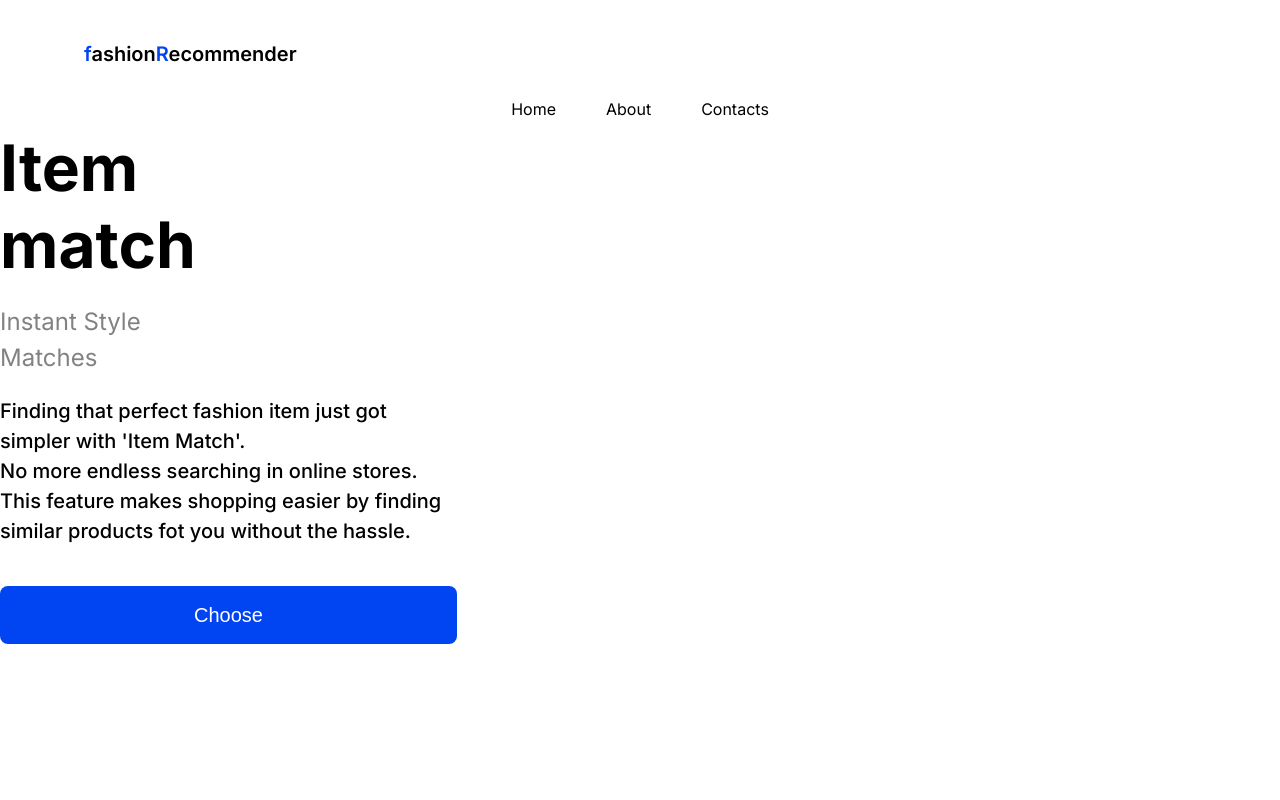
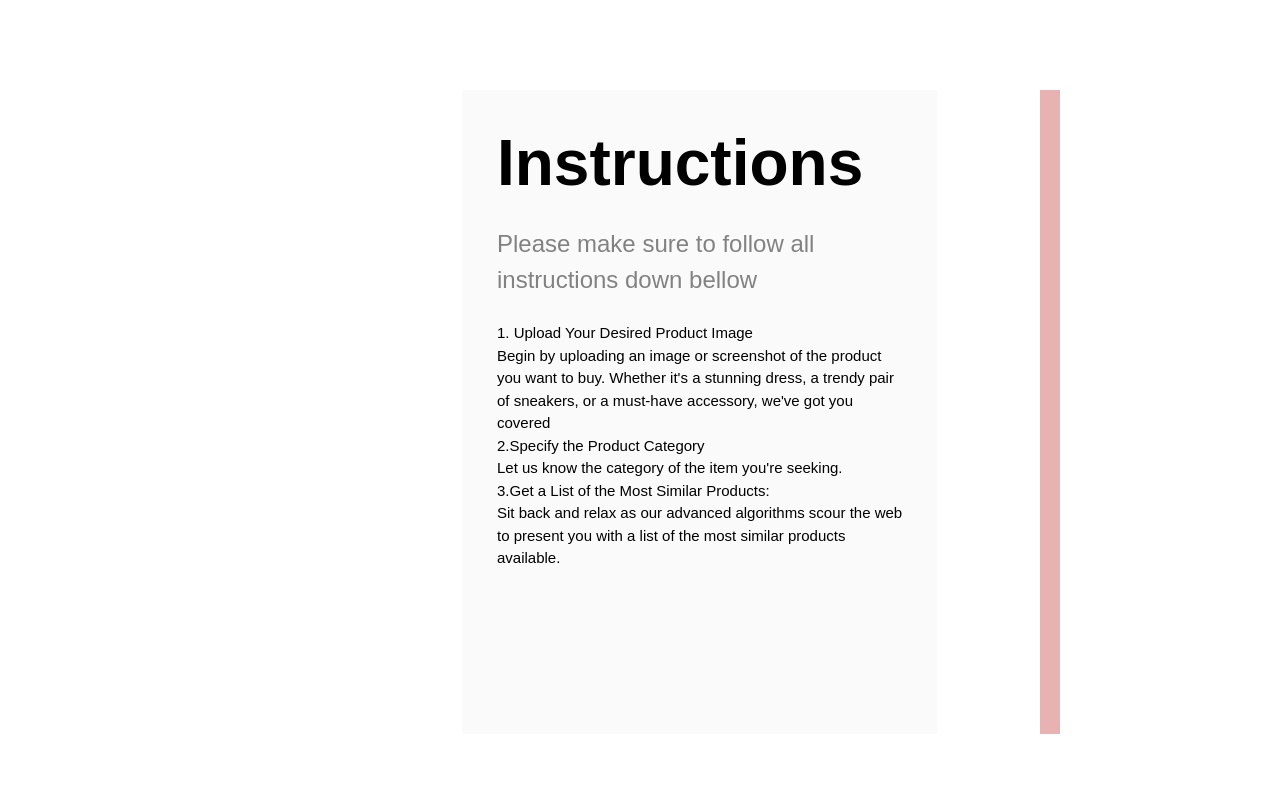
Before and after one commit to mAree002/Dualmon2024_frontend, a React (Vite) app: page / in a window 1280 px wide. Shown: the top 800 px of the page. Built offline with nearby package versions, Linux system fonts and the light colour scheme.

Commit message:
second page layaout and instruction

```diff
--- a/src/App.tsx
+++ b/src/App.tsx
@@ -12,11 +12,13 @@ import Home from './components/Home';
 import About from './components/Aboout';
 import Contacts from './components/Contacts';
 import Navigation_header from './components/navigation_header'
-// import OtherPage from './components/OtherPage'
+import InstructionsBox from './components/Secondlay.tsx'
+import Instructions from './components/Instructions.tsx';
 
 function App() {
   return (
     <>
+    <InstructionsBox/>
     <Navigation_header />
       <br />
     <Router>
@@ -26,10 +28,8 @@ function App() {
         <Route path="/" element={<Home />} />
         <Route path="/about" element={<About />} />
         <Route path="/contacts" element={<Contacts />} />
-        {/* <Route path="/other-page" element={<OtherPage/>}/> */}
-      </Routes>
+    </Routes>
     </Router>
-
     </>
   );
 
--- /dev/null
+++ b/src/components/Instructions.tsx
@@ -0,0 +1,36 @@
+import styles1 from './seclay.module.css'
+import styles from  './ItemMatch.module.css'
+
+function Instructions() {
+    return (
+
+            <div className={styles1.boxin}>
+            <h1 className={styles.title}>Instructions</h1>
+            <div className={styles.span1}>
+            <span>Please make sure to follow all <br />
+            instructions down bellow <br /></span>
+            </div>
+            <div className={styles1.span2}>
+            <span>1.  Upload Your Desired Product Image<br/>
+            Begin by uploading an image or screenshot of the product<br/>
+            you want to buy. Whether it's a stunning dress, a trendy pair<br/>
+            of sneakers, or a must-have accessory, we've got you<br/>
+            covered<br/>
+            2.Specify the Product Category<br/>
+            Let us know the category of the item you're seeking.<br/>
+            3.Get a List of the Most Similar Products:<br/>
+            Sit back and relax as our advanced algorithms scour the web<br/>
+            to present you with a list of the most similar products<br/>
+            available.
+            </span>
+            </div>
+            </div>
+
+
+
+
+
+    )
+
+}
+export default Instructions
--- a/src/components/ItemMatch.module.css
+++ b/src/components/ItemMatch.module.css
@@ -7,8 +7,9 @@
     font-size: 24px;
     font-weight: 400;
     line-height: 36px;
-    color: #828282;
-    margin-bottom: 20px;
+    color:#828282;
+    padding-bottom: 24px;
+    padding-top: 24px;
 }
 .span2{
     font-size: 20px;
@@ -19,6 +20,3 @@
 .ItemMatchDiv{
     width: 457px;
 }
-.button{
-
-}
--- /dev/null
+++ b/src/components/Secondlay.tsx
@@ -0,0 +1,18 @@
+import Instructions from './Instructions'
+import styles from './seclay.module.css'
+
+function InstructionsBox() {
+    return (
+        <>
+        <div className={styles.box}>
+        <div className={styles.boxinstr}>
+    <Instructions/>
+        </div>
+        <div className={styles.boxcomp}></div>
+        </div>
+        </>
+    )
+
+}
+
+export default InstructionsBox
--- a/src/components/navigation_header.tsx
+++ b/src/components/navigation_header.tsx
@@ -1,13 +1,12 @@
 import styles from './navigation_header.module.css'
 import Logo from "./Logo.tsx"
+import { Link } from 'react-router-dom'
 
 function Navigation_header() {
 
     return (
         <>
-            <div className={styles.header}>
-                <Logo size='size1' />
-            </div>
+            <div className={styles.header}></div>
         </>
     )
 }
--- /dev/null
+++ b/src/components/seclay.module.css
@@ -0,0 +1,35 @@
+
+.box{
+    margin-top:7%;
+    display:flex; flex-direction:row;
+}
+
+.boxinstr{
+
+  background-color: #FAFAFA;
+  font-family: arial;
+  margin-left: 462px;
+
+  display: inline-block;
+  margin-right:0
+}
+.boxcomp{
+  background-color:rgb(233, 178, 178);
+  font-family: arial;
+  margin-left: 8%;
+  padding: 5px 10px 10px 10px;
+
+  display: inline-block;
+}
+.boxin{
+    padding:0;
+    padding-top:34.98px;
+    margin-left:34.98px;
+    margin-right:34.98px;
+    padding-bottom:164.56px;
+}
+.span2{
+    font-size: 15px;
+    line-height: 22.5px;
+    font-weight: 500;
+}
```
